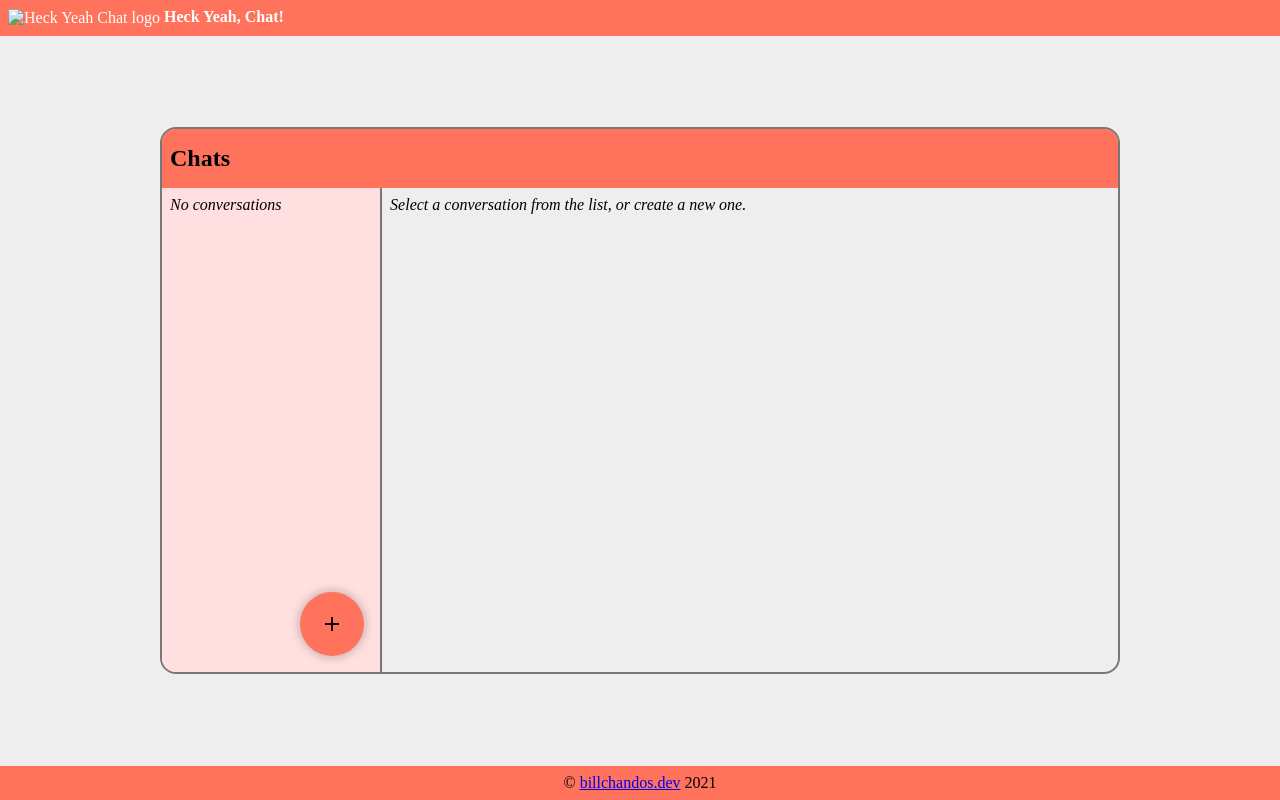
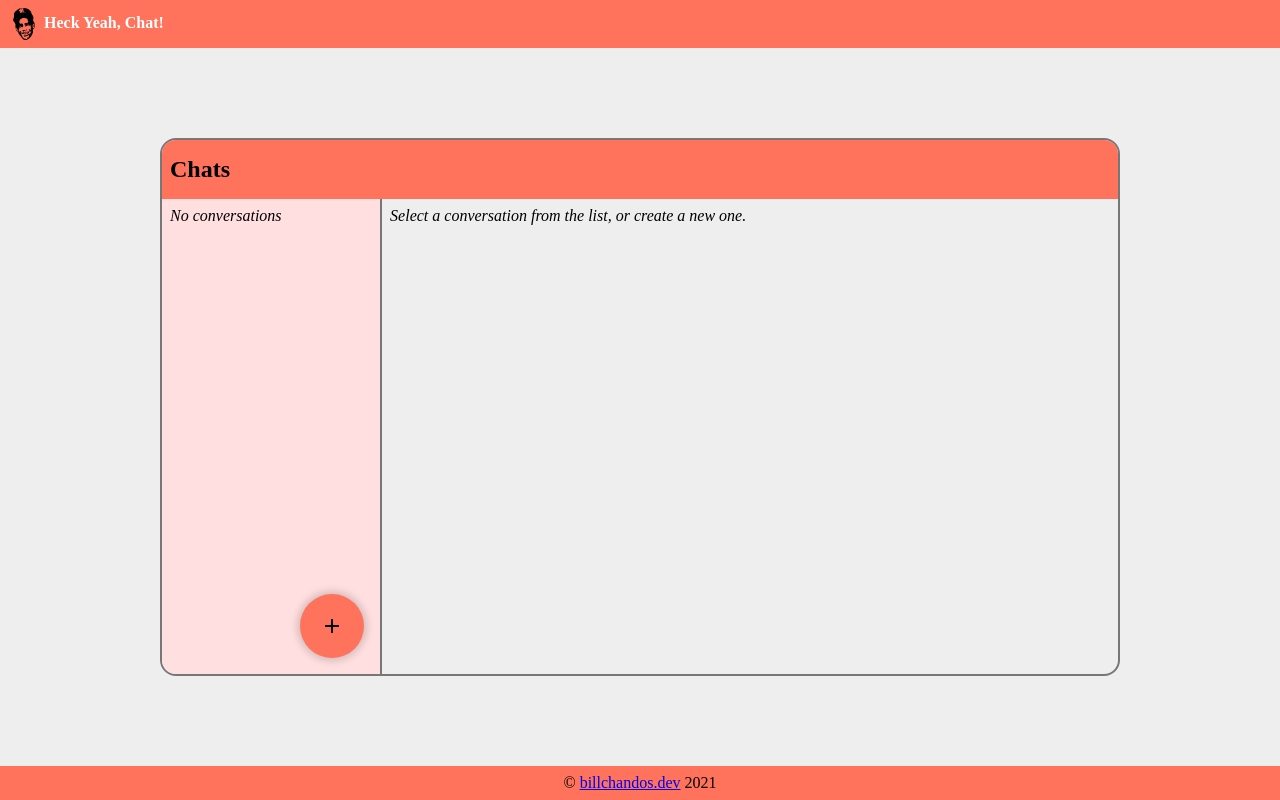
Before and after one commit to bchandos/heckyeahchat-mvc, a website: page src/views/index.html in a window 1280 px wide. Drawn offline with nearby package versions, Linux system fonts and the light colour scheme; files that its build step writes are made by us from their sources.

Commit message:
fixed path to icon

```diff
--- a/src/views/header.html
+++ b/src/views/header.html
@@ -1,7 +1,7 @@
 <header class="bg-light-red w-100 ph2 pv2">
     <nav class="flex items-center justify-between">
         <a href="/" class="link dim white dib mr3">
-            <img src="image/rex.svg" alt="Heck Yeah Chat logo" class="w2 h2 v-mid">
+            <img src="/image/rex.svg" alt="Heck Yeah Chat logo" class="w2 h2 v-mid">
             <span class="di-ns dn fw6">Heck Yeah, Chat!</span>
         </a>
         {% if user %}
```
